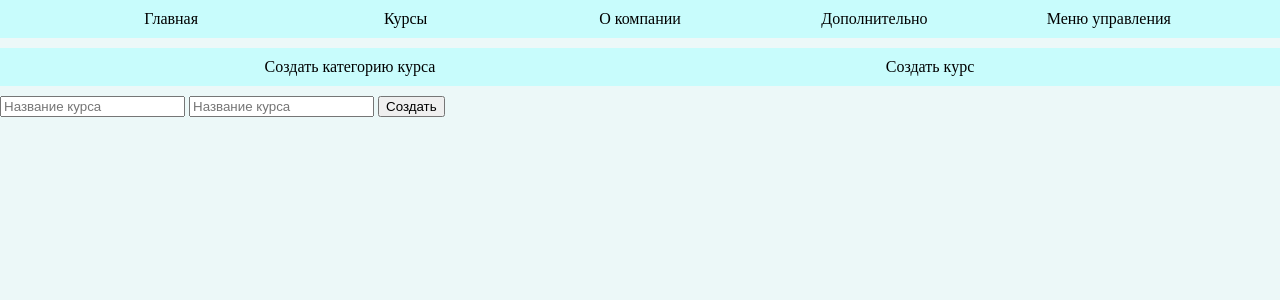
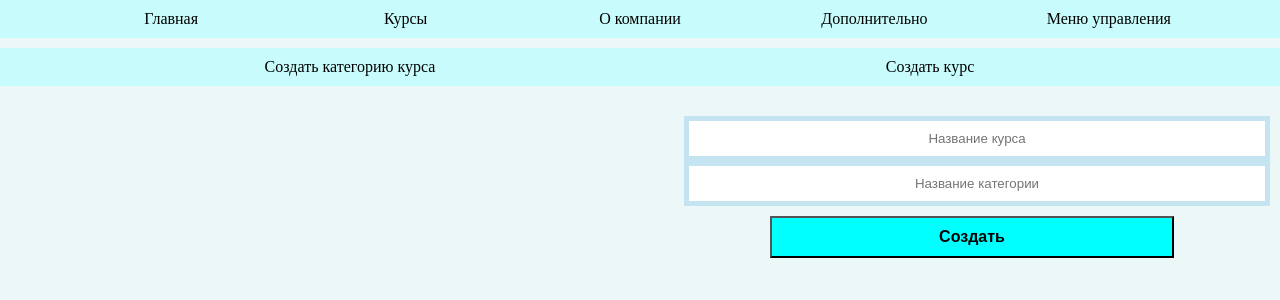
Before and after one commit to ShelpyakovAS/shelp_project, a Python web app: template templates/create-curse.html in a window 1280 px wide. Shown: the top 300 px of the page. Run offline with Jinja, Linux system fonts and the light colour scheme; the template is opened without the code that fills it, so the values that code supplies are empty.

Commit message:
Создание категории курсов Вывод списка категорий Создание курса Вывод списка курсов Добавлен логер

```diff
--- a/shelp_framework/wsgi_app.py
+++ b/shelp_framework/wsgi_app.py
@@ -58,6 +58,7 @@ class Application:
             request['method'] = response_method
             request['data'] = data
             request['request_params'] = query_request
+            request['path'] = path
             request['site'] = Application.shelp_site
             # front controller
             for front in self.fronts:
--- a/templates/create-category.html
+++ b/templates/create-category.html
@@ -1,7 +1,7 @@
 {% extends "base-control-panel.html" %}
 
 {% block body2 %}
-    <form method="post">
+    <form class="create-category" method="post">
         <input type="text" name="category-name" placeholder="Название категории">
         <button type="submit">Создать</button>
     </form>
--- a/templates/create-curse.html
+++ b/templates/create-curse.html
@@ -1,9 +1,9 @@
 {% extends "base-control-panel.html" %}
 
 {% block body2 %}
-    <form method="post">
+    <form class="create-curse" method="post">
         <input type="text" name="curse-name" placeholder="Название курса">
-        <input name="category" placeholder="Название курса">
+        <input name="category" placeholder="Название категории">
         <button type="submit">Создать</button>
     </form>
 {% endblock %}
--- a/templates/inc-control-menu.html
+++ b/templates/inc-control-menu.html
@@ -1,4 +1,12 @@
 <div class="creation-menu">
-    <a href="http://127.0.0.1:8000/create-category/">Создать категорию курса</a>
-    <a href="http://127.0.0.1:8000/create-curse/">Создать курс</a>
+    {% if secret == '/create-category/' %}
+        <a class="active-link" href="http://127.0.0.1:8000/create-category/">Создать категорию курса</a>
+    {% else %}
+        <a href="http://127.0.0.1:8000/create-category/">Создать категорию курса</a>
+    {% endif %}
+    {% if secret == '/create-curse/' %}
+        <a class="active-link" href="http://127.0.0.1:8000/create-curse/">Создать курс</a>
+    {% else %}
+        <a href="http://127.0.0.1:8000/create-curse/">Создать курс</a>
+    {% endif %}
 </div>
--- a/templates/style.css
+++ b/templates/style.css
@@ -34,3 +34,49 @@ body {
 .active-link {
     background-color: #a9f0f0;
 }
+.curse {
+    display: inline-block;
+    width: 45%;
+    height: 250px;
+    background-color: aquamarine;
+    border: 5px solid #9003f7;
+}
+.curse table {
+    text-align: center;
+    margin: auto;
+}
+.curse table td {
+    vertical-align: middle;
+    height: 250px;
+}
+.create-category {
+    padding: 20px;
+    float: left;
+    width: 45%;
+    text-align: center;
+}
+.create-curse {
+    padding: 20px;
+    float: right;
+    width: 45%;
+    text-align: center;
+}
+.create-category input, .create-curse input {
+    width: 100%;
+    padding: 10px 0;
+    border: 5px solid #c4e4f2;
+}
+.create-category input::placeholder, .create-curse input::placeholder {
+    text-align: center;
+}
+.create-category button, .create-curse button {
+    width: 70%;
+    margin-top: 10px;
+    padding: 10px;
+    background-color: aqua;
+    font-weight: bold;
+    font-size: 16px;
+}
+.create-category button:hover, .create-curse button:hover {
+    background-color: #00b9b9;
+}
--- a/views.py
+++ b/views.py
@@ -59,8 +59,7 @@ class CreateCategory:
                 name = data['category-name']
                 request["site"].create_category(name)
                 logger.log(request["site"].courses_category)
-        secret = request.get('secret_key', None)
-        return '200 OK', render('create-category.html', secret=secret)
+        return '200 OK', render('create-category.html', secret=request['path'])
 
 
 class CreateCurse:
@@ -74,7 +73,7 @@ class CreateCurse:
                 request["site"].create_course(name, category)
         secret = request.get('secret_key', None)
         logger.log(f'{request["site"].courses} - ЭТО КУРСЫ')
-        return '200 OK', render('create-curse.html', secret=secret)
+        return '200 OK', render('create-curse.html', secret=request['path'])
 
 
 class Error404:
```
Also changed, not shown: logging/views.txt (+50 -0 lines), templates/curses.html (+7 -1 lines).
